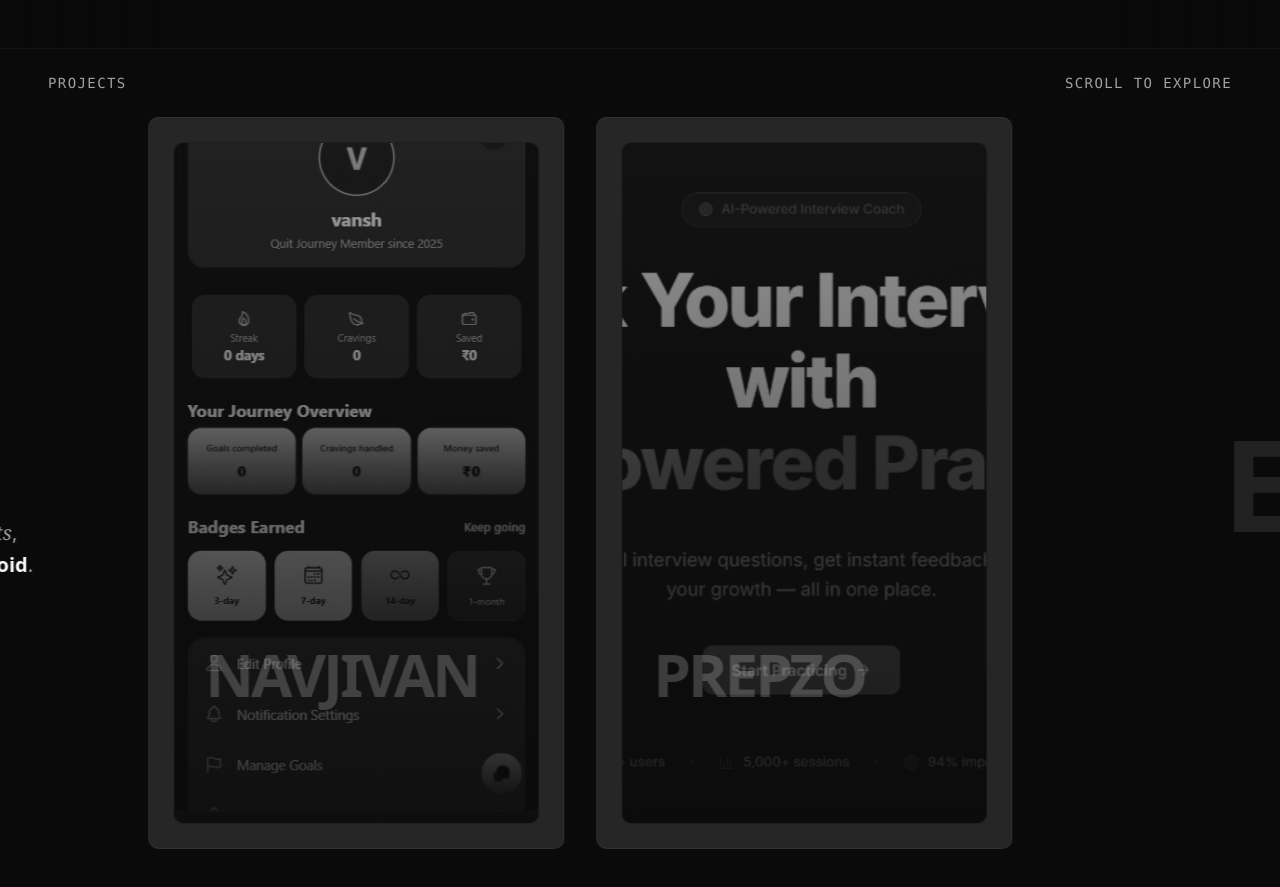
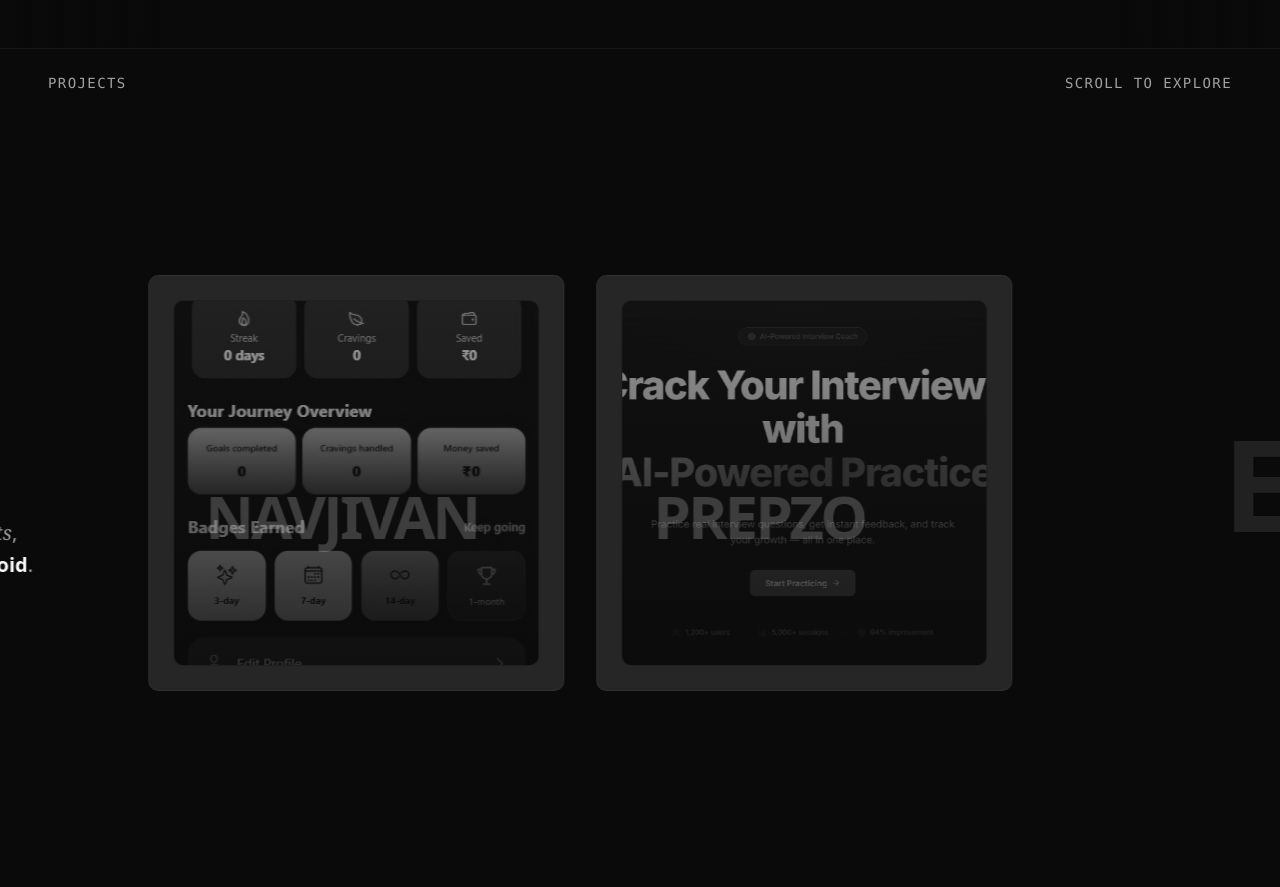
Before and after one commit to AdityaMani-2003/Portfolio-Website, a Next.js app: page / in a window 1280 px wide. Shown: the part 3225-4112 px from the top of the page. Built offline with nearby package versions, Linux system fonts and the light colour scheme.

Commit message:
Force project cards to be perfectly square and vertically centered

```diff
--- a/components/sections/projects.tsx
+++ b/components/sections/projects.tsx
@@ -144,9 +144,9 @@
         return (
             <div
                 onClick={onClick}
-                className="group relative shrink-0 cursor-pointer w-[85vw] md:w-[45vw] xl:w-[35vw] px-2 md:px-4"
+                className="group flex flex-col justify-center relative shrink-0 cursor-pointer w-[85vw] md:w-[45vw] xl:w-[35vw] px-2 md:px-4"
             >
-                <div className="relative w-full h-full overflow-hidden bg-muted border border-border/50 transition-all duration-700 ease-out group-hover:border-foreground/20 rounded-lg">
+                <div className="relative w-full aspect-square overflow-hidden bg-muted border border-border/50 transition-all duration-700 ease-out group-hover:border-foreground/20 rounded-lg">
                     {/* Background image */}
                     <div className="absolute inset-4 md:inset-6 z-0 rounded-lg overflow-hidden bg-background/50 border border-border/30">
                         <Image
```
